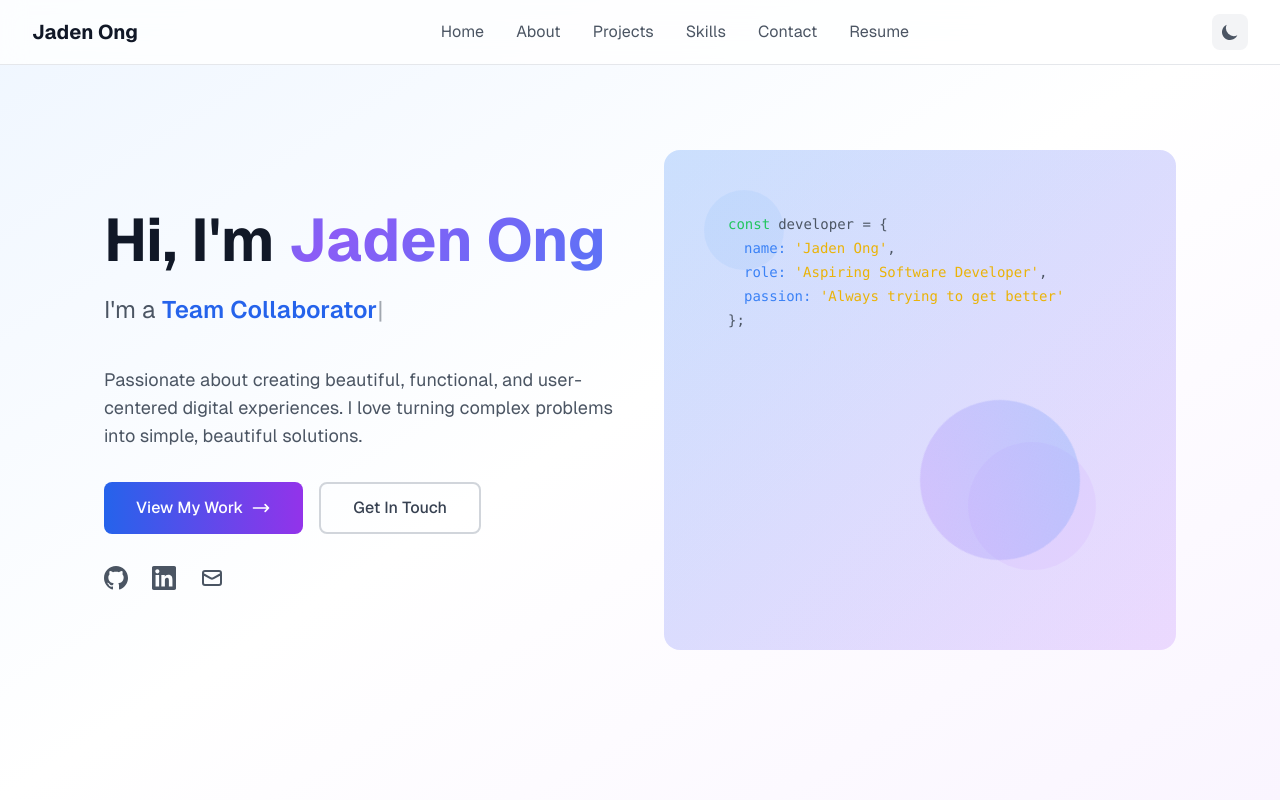
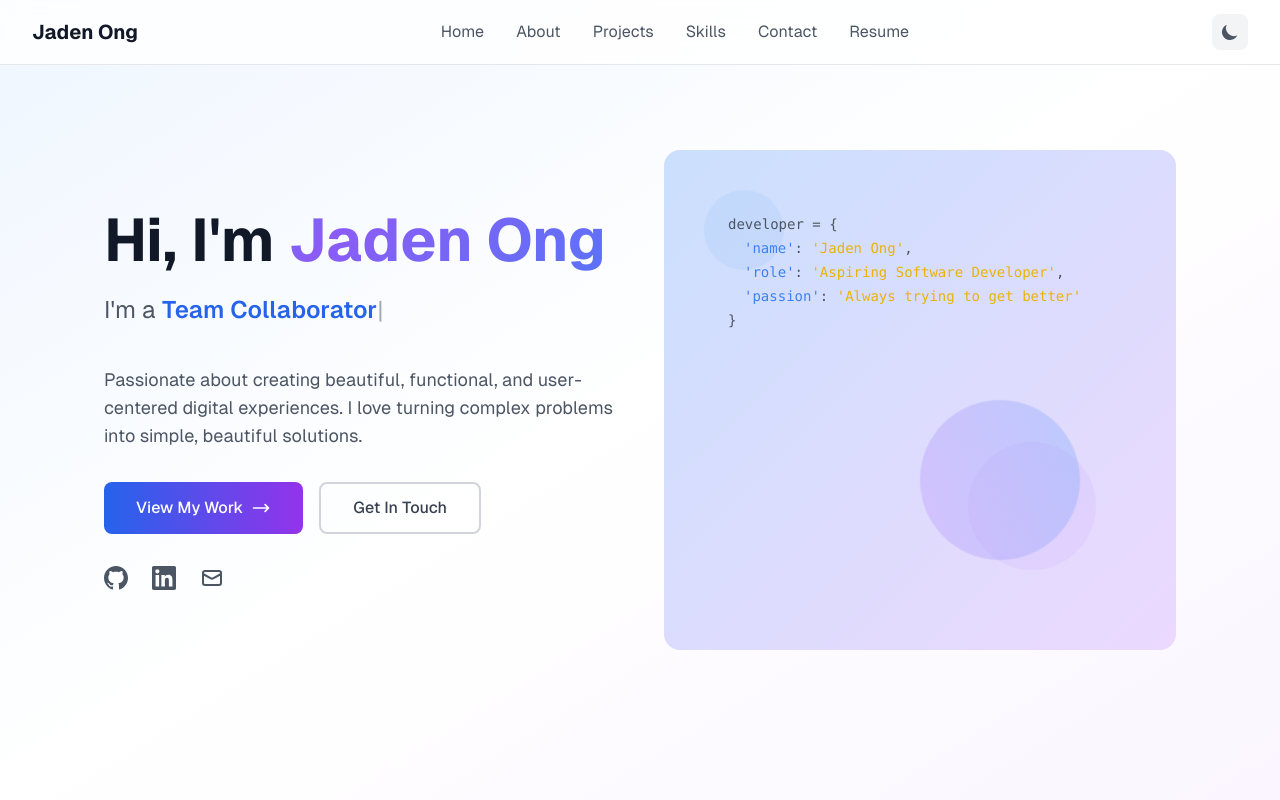
Before and after one commit to jadengong/portfolio, a Next.js app: page / in a window 1280 px wide. Shown: the top 800 px of the page. Built offline with nearby package versions, Linux system fonts and the light colour scheme.

Commit message:
JS to Python syntax in Hero

```diff
--- a/src/components/Hero.tsx
+++ b/src/components/Hero.tsx
@@ -117,15 +117,14 @@ export default function Hero() {
               <div className="absolute top-16 left-16 text-sm text-gray-600 dark:text-gray-300 font-mono">
                 <div className="space-y-1">
                   <div className="flex items-center space-x-2">
-                    <span className="text-green-500">const</span>
                     <span>developer = {`{`}</span>
                   </div>
                   <div className="ml-4 space-y-1">
-                    <div><span className="text-blue-500">name:</span> <span className="text-yellow-500">'Jaden Ong'</span>,</div>
-                    <div><span className="text-blue-500">role:</span> <span className="text-yellow-500">'Aspiring Software Developer'</span>,</div>
-                    <div><span className="text-blue-500">passion:</span> <span className="text-yellow-500">'Always trying to get better'</span></div>
+                    <div><span className="text-blue-500">'name'</span>: <span className="text-yellow-500">'Jaden Ong'</span>,</div>
+                    <div><span className="text-blue-500">'role'</span>: <span className="text-yellow-500">'Aspiring Software Developer'</span>,</div>
+                    <div><span className="text-blue-500">'passion'</span>: <span className="text-yellow-500">'Always trying to get better'</span></div>
                   </div>
-                  <div>{`}`};</div>
+                  <div>{`}`}</div>
                 </div>
               </div>
             </div>
```
